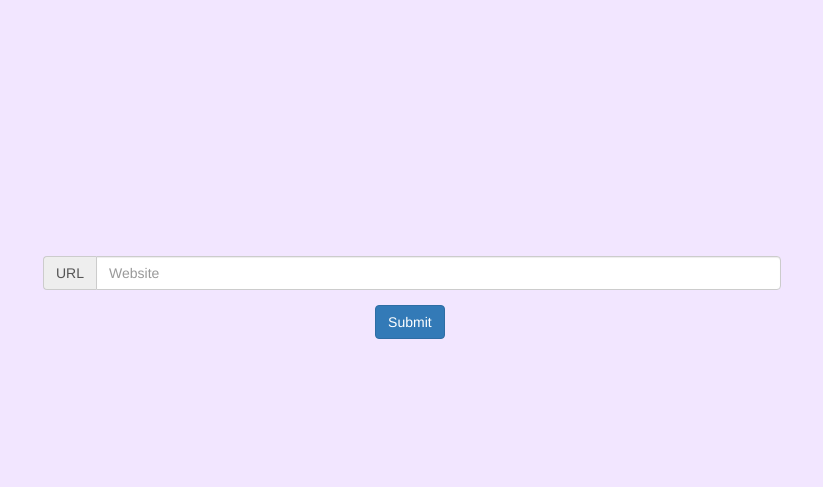
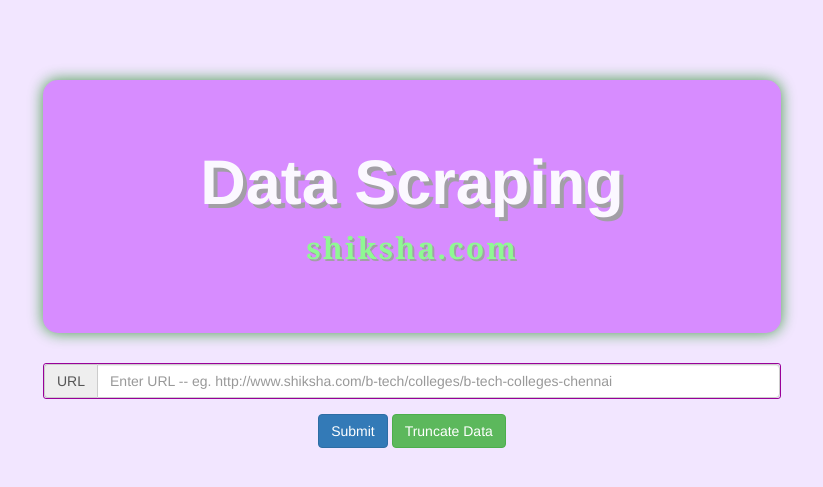
Before and after one commit to Vinayak-sophos/Project_1, a PHP site: page / in a window 1280 px wide. Shown: the top 487 px of the page, without its empty margins (228-1051 px from the left). Run offline with PHP 8.4, Linux system fonts and the light colour scheme.

Commit message:
final commit

```diff
--- a/Project_1/config.php
+++ b/Project_1/config.php
@@ -6,6 +6,21 @@
         return mysqli_connect("localhost", $username, $password, "project_1");
     }
 
+    function check($url){
+        $conn = connect();
+        $text = file_get_contents($url);
+        preg_match('/<a href=\"javascript:void\(0\);\" data-section=\"city\"[^>]+>([^<]+)/', $text, $match);
+	    $city = $match[1];
+	    $sql = "SELECT id FROM city WHERE city='".$city."'";
+    	$result = mysqli_query($conn, $sql);
+    	$id = 0;
+    	if (mysqli_num_rows($result) > 0){
+    		while($row = mysqli_fetch_assoc($result)) $id = $row["id"];
+    		return $id;
+    	}
+    	return 0;
+    }
+
     function render($loc, $arr){
         extract($arr);
         require("views/".$loc);
--- a/Project_1/index.php
+++ b/Project_1/index.php
@@ -2,11 +2,82 @@
 
     require_once("config.php");
 
+    ?><link rel="stylesheet" type="text/css" href="css/bootstrap.min.css">
+    <script>
+        function gif_loader(){
+            document.body.style.opacity=0.4;
+            document.getElementById('gif-loader').style.display='block';
+            var inp = document.getElementsByTagName('button');
+            Object.keys(inp).forEach(key => inp[key].disabled='disabled');
+            document.getElementById("url").submit();
+        }
+    </script><?php
+
     if ($_SERVER["REQUEST_METHOD"] == "GET"){
+        ?><div id="gif-loader" style="display:none;position:fixed;z-index:4;top:35%;left:46%" align="center"><img src="img/gif-loader.gif"></div><?php
         render("inputPage.php", ["title" => "Input Page"]);
     }
     else if ($_SERVER["REQUEST_METHOD"] == "POST"){
         $loc = $_POST["loc"];
-        require("scrapeData.php");
+        if (!filter_var($loc, FILTER_VALIDATE_URL) !== false){
+            echo("<script>alert('Please Enter Valid URL');</script>");
+	        ?><div class="container" align="center">
+                <h3>Please Enter Valid URL</h3>
+                <button type="button" onclick="location.href='/';" class="btn btn-primary">Go Home</button>
+            </div><?php
+	        exit;
+        }
+        $loc = preg_replace('/\?.+/', "", $loc);
+        $loc = preg_replace('/-[0-9]+/', "", $loc);
+
+        @$text = file_get_contents($loc);
+        preg_match('/<a href=\"javascript:void\(0\);\" data-section=\"city\"[^>]+>([^<]+)/', $text, $match);
+	    $city = $match[1];
+	    if (!$city){
+	        echo("<script>alert('Please Enter Valid URL');</script>");
+	        ?><div class="container" align="center">
+                <h3>Please Enter Valid URL</h3>
+                <button type="button" onclick="location.href='/';" class="btn btn-primary">Go Home</button>
+            </div><?php
+	        exit;
+	    }
+	    $last_id = check($loc);
+        if (!$last_id){
+            $conn = connect();
+            $sql = "INSERT INTO city (city) VALUES('".$city."')";
+	        mysqli_query($conn, $sql);
+	        $last_id = mysqli_insert_id($conn);
+	        while(true){
+?>
+        <script>
+            var xhttp = new XMLHttpRequest();
+			xhttp.open("GET", "scrapeData.php?loc=<?php echo $loc; ?>&id=<?php echo $last_id; ?>", false);
+			xhttp.send();
+        </script>
+<?php
+	            $text = file_get_contents($loc);
+	            $z = preg_match('/<li class="next linkpagination"><a.+?href\s*=\s*([^>]+)/', $text, $match);
+	            if ($z) $loc = $match[1];
+	            else{
+?>
+        <div id="script" style="background-color:#f2e6ff; margin-top:-20px;"></div>
+        <script>
+            var xhttp = new XMLHttpRequest();
+            xhttp.onreadystatechange = function(){
+                if (this.readyState == 4 && this.status == 200) {
+                    document.getElementById("script").innerHTML = this.responseText;
+                }
+            }
+			xhttp.open("GET", "views/showData.php?title=<?php echo $city; ?>&id=<?php echo $last_id; ?>", true);
+			xhttp.send();
+        </script>
+<?php
+	                break;
+	            }
+	        }
+        }
+        else{
+            render("showData.php", ["title" => $city, "id" => $last_id]);
+        }
     }
 ?>
--- a/Project_1/views/inputPage.php
+++ b/Project_1/views/inputPage.php
@@ -3,18 +3,24 @@
         <title>
             <?php echo($title); ?>
         </title>
-        <link rel="stylesheet" type="text/css" href="../css/bootstrap.min.css">
     </head>
-    <body style="background-color:#f2e6ff">
-        <div class="container" style="margin-top:20%;width:60%">
-        <form method="POST" action=<?php echo $_SERVER["PHP_SELF"]; ?>>
+    <body style="background-color:#f2e6ff;">
+        <div class="container" style=";width:60%;position:fixed;top:10%;left:20%;">
+        <div class="jumbotron" align="center" style="font-family:helvetica; color:#FFFFFF;background-color:#CC66FF;opacity:0.7;box-shadow: 0px 0px 15px green;border-radius:15px">
+            <h1 style="text-shadow:4px 4px grey;"><b>Data Scraping</b></h1>
+            <p style="color:#66FF66;font-family:georgia;letter-spacing:2px;text-shadow:2px 2px grey;font-size:30px;"><b>shiksha.com</b></p>
+        </div>
+        <form method="POST" action=<?php echo $_SERVER["PHP_SELF"]; ?> id="url">
             <div class="form-group">
-                <div class="input-group">
+                <div style="border:1px solid #990099;border-radius:3px" class="input-group">
                     <div class="input-group-addon">URL</div>
-                    <input type="text" name="loc" class="form-control" placeholder="Website">
+                    <input type="text" name="loc" class="form-control" placeholder="Enter URL -- eg. http://www.shiksha.com/b-tech/colleges/b-tech-colleges-chennai">
                 </div>
             </div>
-            <button type="submit" class="btn btn-primary" style="margin-left:45%">Submit</button>
+            <div align="center">
+                <button title="Show all the college's information of the entered city" type="submit" class="btn btn-primary" onclick="gif_loader();">Submit</button>
+                <button title="Empty all the Data retrieved yet" type="button" onclick="var ret=confirm('It will remove all the data stored yet, do you really want to continue'); if (ret) location.href='truncate.php';" class="btn btn-success">Truncate Data</button>
+            </div>
         </form>
         </div>
     </body>
```
Also changed, not shown: Project_1/scrapeData.php (+47 -32 lines), Project_1/truncate.php (+6 -3 lines), Project_1/views/showData.php (+14 -15 lines), Project_1/img/gif-loader.gif (added).
